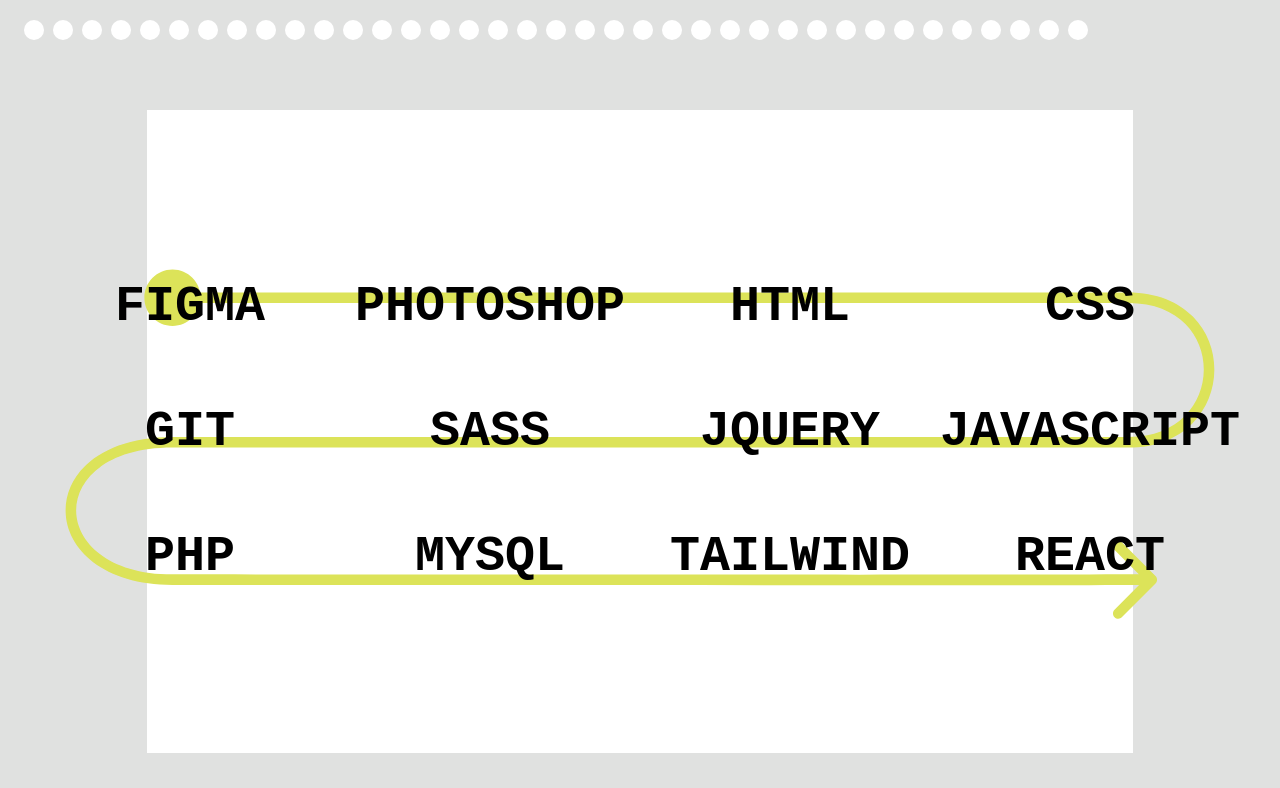
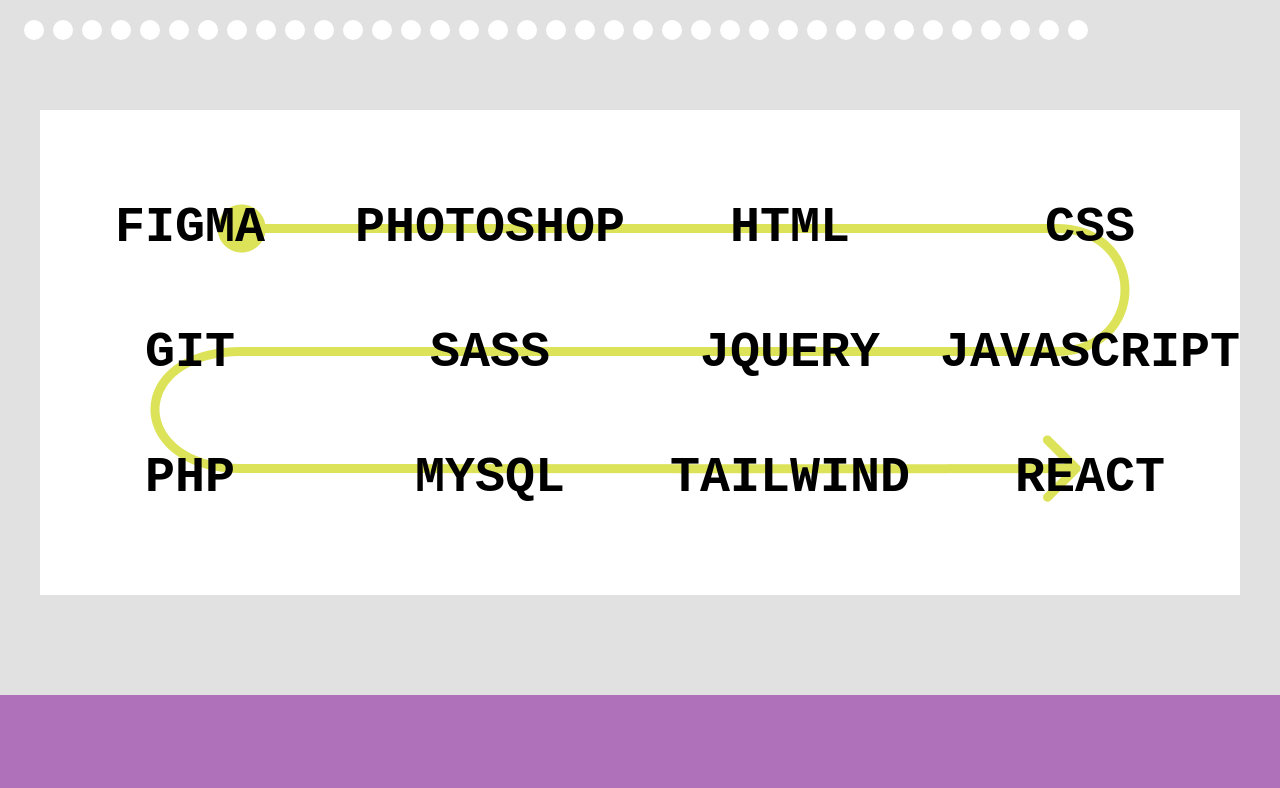
Before and after one commit to samotazky/my-portfolio, a React (Create React App) app: page / in a window 1280 px wide. Shown: the part 1312-2100 px from the top of the page. Built offline with nearby package versions, Linux system fonts and the light colour scheme; a web font is replaced by a local one.

Commit message:
svg to png

```diff
--- a/src/components/Skills.css
+++ b/src/components/Skills.css
@@ -24,13 +24,7 @@
 
 .rectangle {
     background-color: #fff;
-    display: flex;
-    flex-wrap: wrap;
-    justify-content: center;
-    align-items: center;
-    gap: 50px;
-    width: 80%;
-    height: 643px;
+    padding: 80px 25px;
 }
 
 .tech {
@@ -50,10 +44,8 @@
 }
 
 .road-map {
-    width: 100%;
+    max-width: 1000px;
     height: auto;
     z-index: 1;
     position: absolute;
-    top: 0;
-    left: 0;
 }
--- a/src/components/Skills.js
+++ b/src/components/Skills.js
@@ -1,6 +1,6 @@
 import "./Skills.css"
 import circles from "../images/Circles.svg"
-import roadMap from "../images/Roadmap.svg"
+import roadMap from "../images/road-map.png"
 
 const Skills = () => {
     return <div className="container-tech">
@@ -23,7 +23,7 @@
                         <p className="skills">mysql</p>
                         <p className="skills">tailwind</p>
                         <p className="skills">react</p>
-                        <img className="road-map" src={roadMap} alt="" />
+                        <img className="road-map" src={roadMap} alt="road map" />
                 </div>
             </div>
         </div>
```
Also changed, not shown: src/images/Roadmap.svg (deleted), src/images/road-map.png (added).
